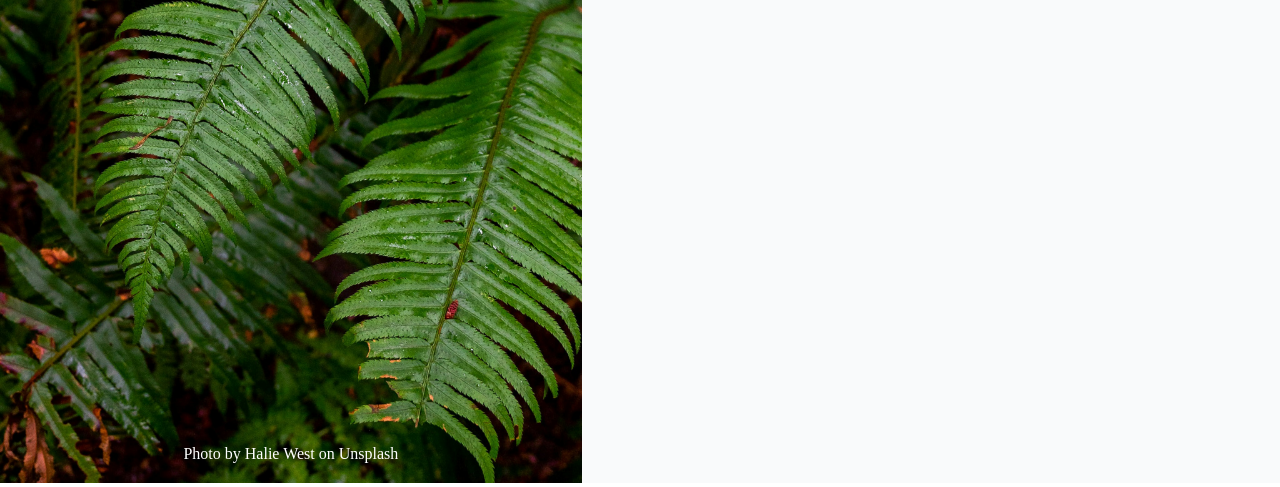
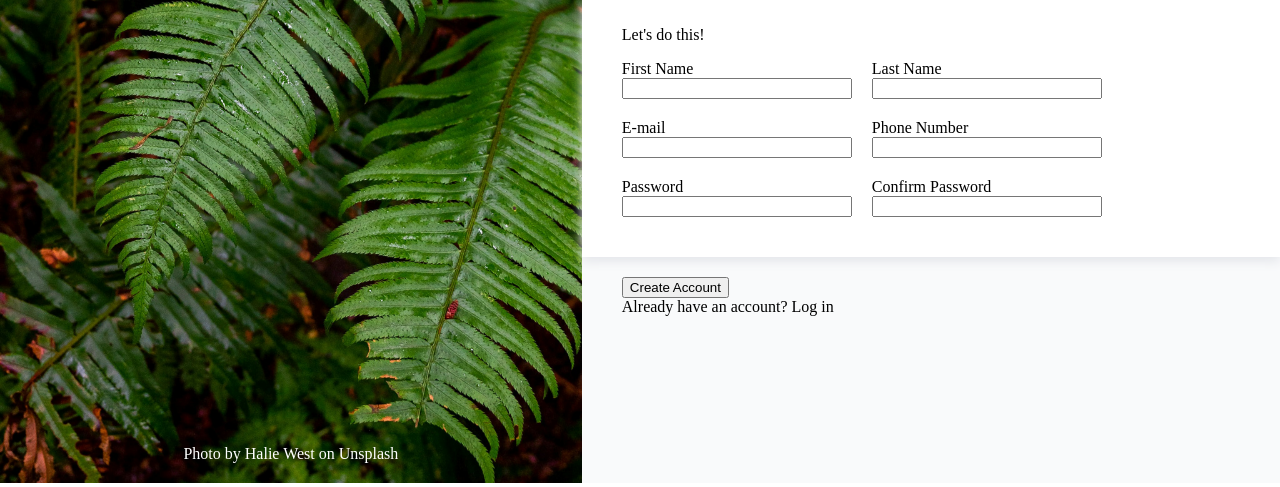
Before and after one commit to k-stannard/odin-signup, a plain HTML site: page index.html in a window 1280 px wide. Shown: the part 317-804 px from the top of the page. Drawn offline with Linux system fonts and the light colour scheme.

Commit message:
Layout form and footer UI

```diff
--- a/index.html
+++ b/index.html
@@ -26,8 +26,42 @@
             </p>
             <p>You <em>know</em> you want to.</p>
         </div>
-        <div id="form-container"></div>
-        <div id="footer"></div>
+        <div id="form-container">
+            <p>Let's do this!</p>
+            <form id="user-form">
+                <div class="input-container">
+                    <label for="first_name">First Name</label>
+                    <input type="text" name="first_name" id="first_name">
+                </div>
+                <div class="input-container">
+                    <label for="last_name">Last Name</label>
+                    <input type="text" name="last_name" id="last_name">
+                </div>
+                <div class="input-container">
+                    <label for="email">E-mail</label>
+                    <input type="email" name="email" id="email">
+                </div>
+                <div class="input-container">
+                    <label for="phone">Phone Number</label>
+                    <input type="tel" name="phone" id="phone">
+                </div>
+                <div class="input-container">
+                    <label for="password">Password</label>
+                    <input type="text" name="password" id="password">
+                </div>
+                <div class="input-container">
+                    <label for="password">Confirm Password</label>
+                    <input type="text" name="password" id="password">
+                </div>
+            </form>
+        </div>
+
+        <div id="signup-container">
+            <button type="submit">Create Account</button>
+            <div id="login-container">
+                Already have an account? Log in
+            </div>
+        </div>
     </div>
 </body>
 </html>
--- a/styles.css
+++ b/styles.css
@@ -2,6 +2,9 @@
     --leafy-green: #596D48;
     --input-grey: #E5E7EB;
     --info-bg: #f9fafb;
+    --header: auto;
+    --footer: 200px;
+    --main: calc(100vh - calc(var(--header) + var(--footer)));
 }
 
 @font-face {
@@ -77,9 +80,36 @@ body {
     display: flex;
     flex-direction: column;
     padding-left: 40px;
+    height: var(--header);
     width: 60%;
     margin-top: 15%;
     font-weight: bold;
     font-size: large;
     font-family: system-ui, -apple-system, BlinkMacSystemFont, 'Segoe UI', Roboto, Oxygen, Ubuntu, Cantarell, 'Open Sans', 'Helvetica Neue', sans-serif;
 }
+
+#form-container {
+    background: #ffffff;
+    height: var(--main);
+    margin-top: 20px;
+    box-shadow: 0px 5px 10px var(--input-grey);
+    padding: 10px 0px 0px 40px;
+}
+
+#user-form {
+    display: flex;
+    flex-direction: row;
+    flex-wrap: wrap;
+    gap: 20px;
+    padding-bottom: 40px;
+}
+
+.input-container {
+    display: flex;
+    flex-direction: column;
+    width: 230px;
+}
+
+#signup-container {
+    padding: 20px 0px 40px 40px;
+}
```
